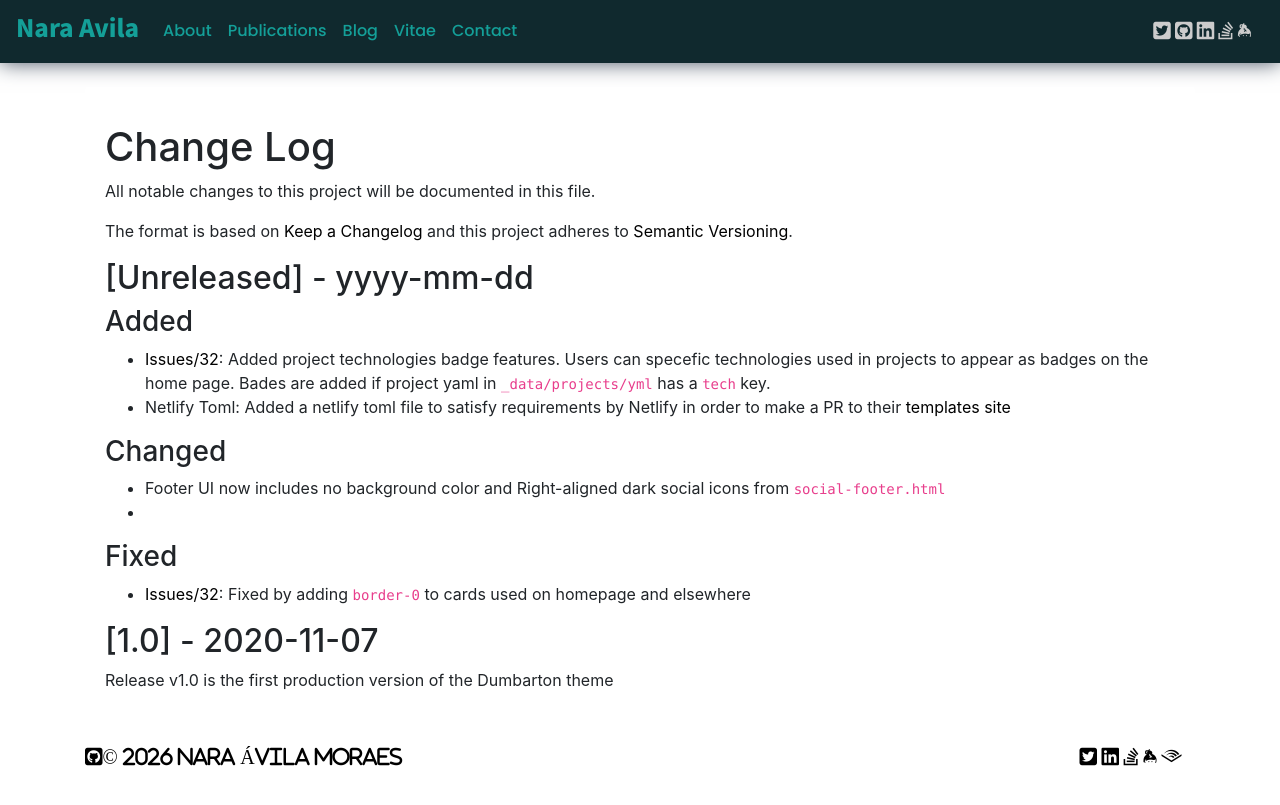
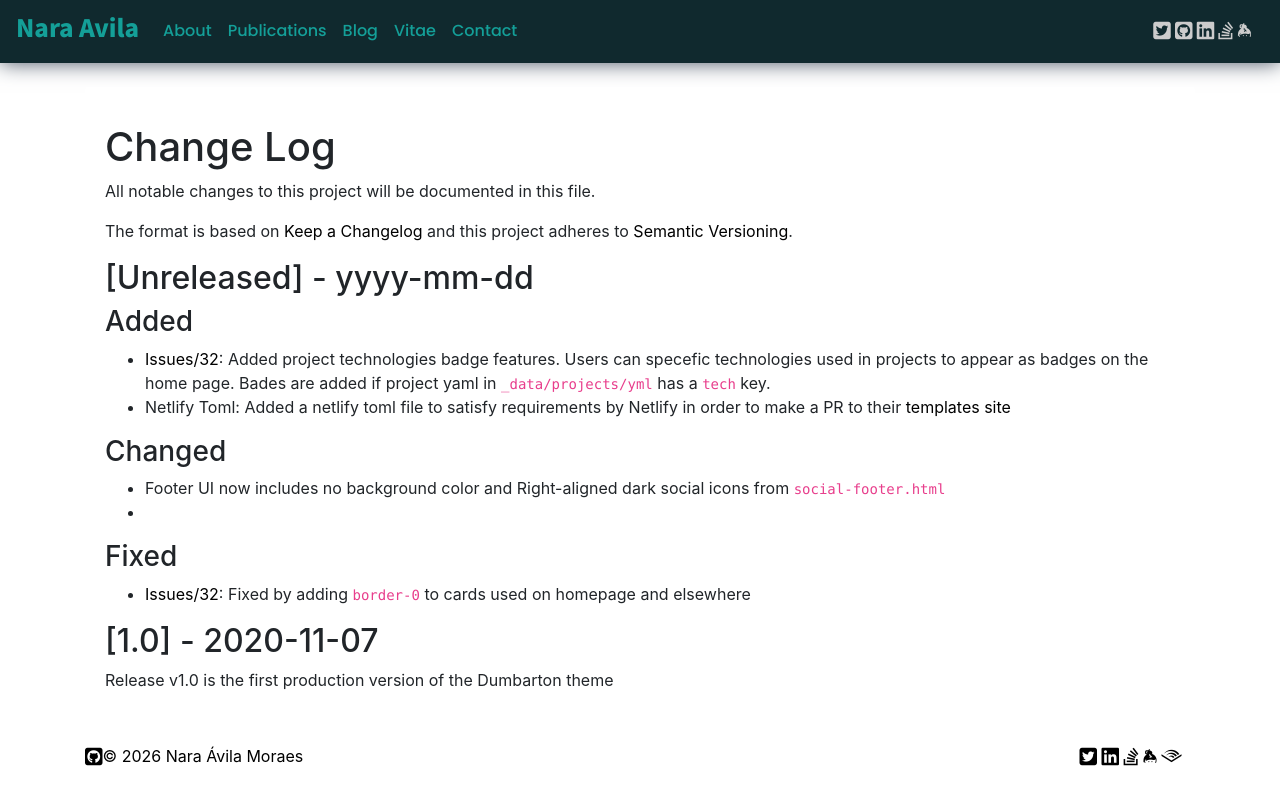
Before and after one commit to naavilam/naavilam.github.io, a Jekyll site: the page built from CHANGELOG.md, in a window 1280 px wide. Shown: the top 805 px of the page. Built offline with Jekyll 4.4.1, drawn with Linux system fonts in a browser that asks for light colours; nearby versions of some CDN libraries; our own code applies the rules of GitHub Pages for plain Markdown files; comment, search, counter and statistics services are not loaded.

Commit message:
Update files

```diff
--- a/_includes/footer.html
+++ b/_includes/footer.html
@@ -2,8 +2,7 @@
   <div class="container">
 
     <p class="navbar-text pull-left"> <a href="https://github.com/naavilam" rel="noopener"><i
-          class="fab fa-github-square fa-lg">© 2026 Nara Ávila Moraes
-      </a></i>
+          class="fab fa-github-square fa-lg"></i>© 2026 Nara Ávila Moraes</a>
     </p>
     <p class="navbar-text pull-right">
       {% include social-footer.html %}
```
